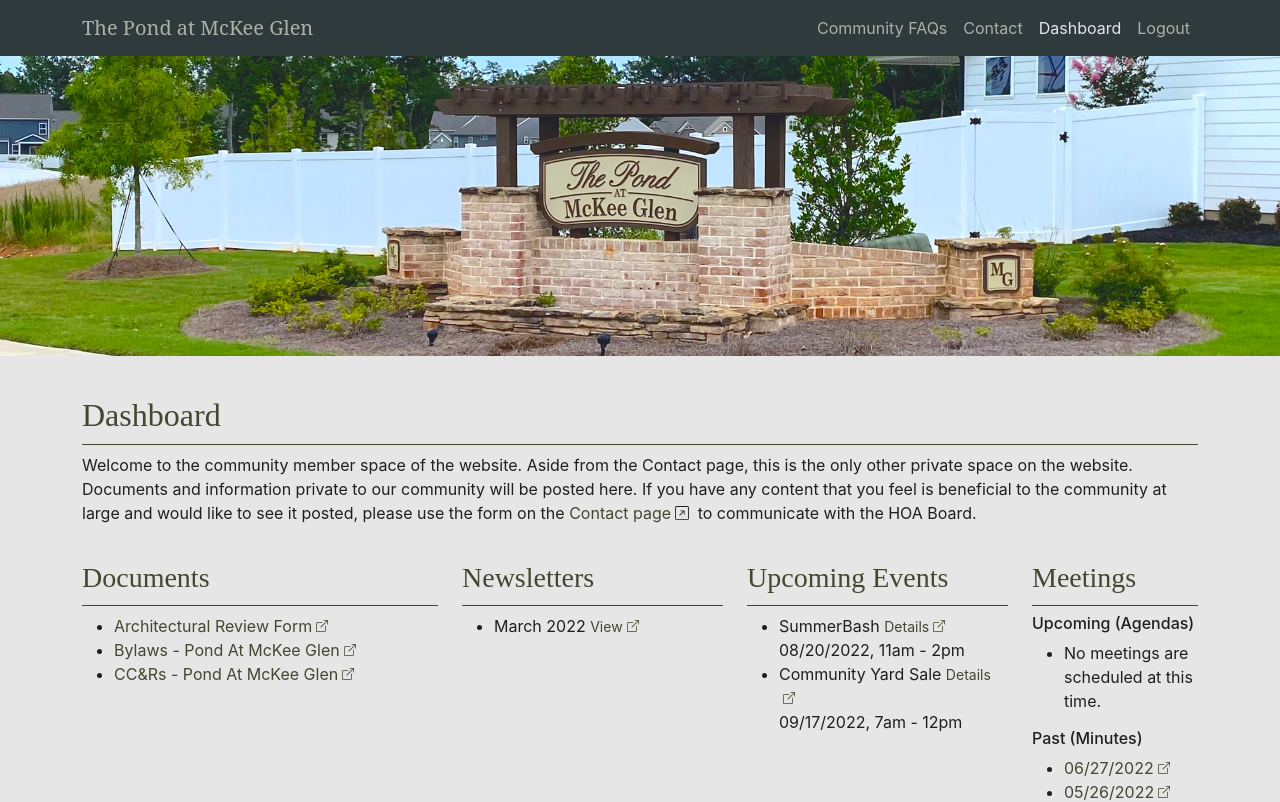
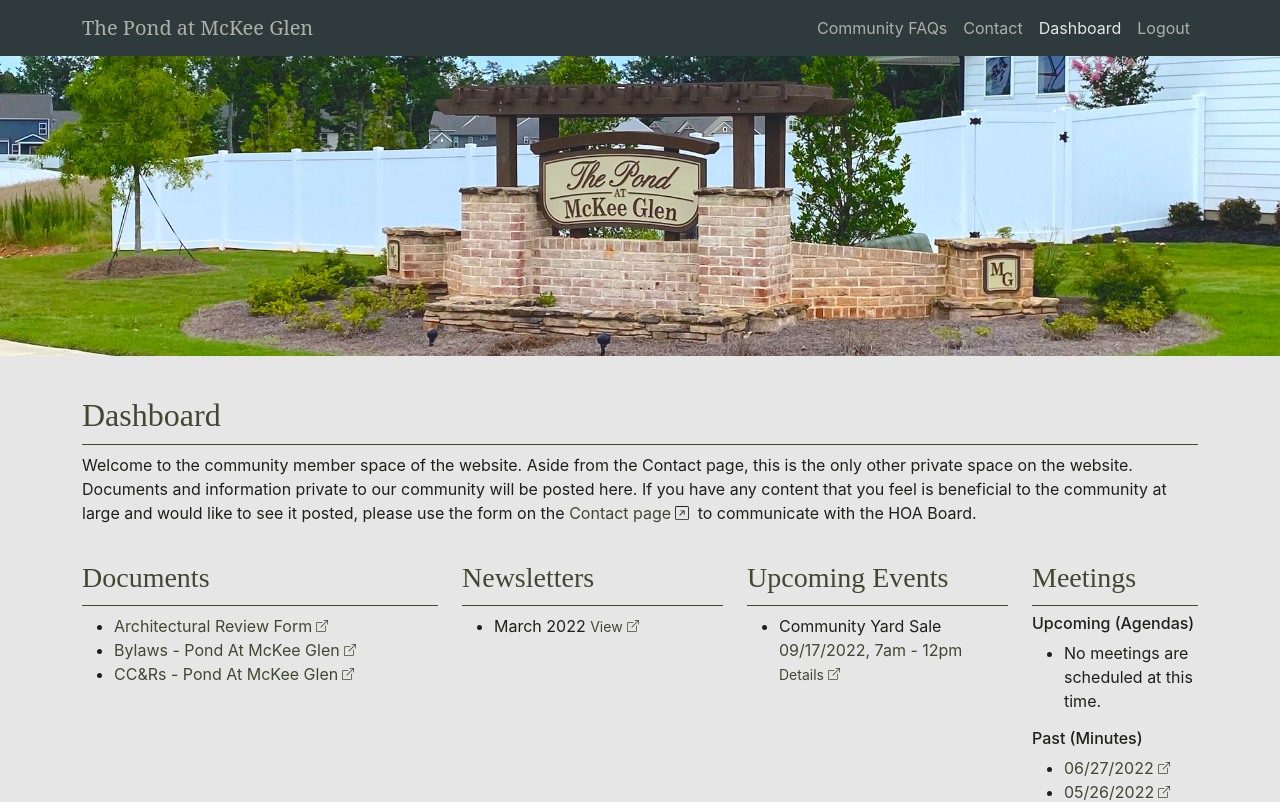
Before and after one commit to michaelfrankdev/mckeeglen, a Next.js app: page /dashboard in a window 1280 px wide. Shown: the top 802 px of the page. Built offline with nearby package versions, Linux system fonts and the light colour scheme; no server answers; sample sign-in values are in the browser's storage.

Commit message:
updates events on dashboard

```diff
--- a/pages/dashboard.js
+++ b/pages/dashboard.js
@@ -76,7 +76,7 @@ const Dashboard = () => {
           <Col className="mb-4" lg={3} md={6}>
             <h3 className="page-heading">Upcoming Events</h3>
             <ul>
-              <li>
+              {/* <li>
                 SummerBash{' '}
                 <a href="https://drive.google.com/file/d/1IZogOt3D6Olv7awwNJYSjGwcRMBEOwLz/view" target="_blank" rel="noreferrer">
                   <small>
@@ -86,17 +86,18 @@ const Dashboard = () => {
                 </a>
                 <br />
                 08/20/2022, 11am - 2pm
-              </li>
+              </li> */}
               <li>
                 Community Yard Sale{' '}
                 <a href="https://drive.google.com/file/d/1-VGtHZLjWbTuYfxFveWbmrFFRKROavy0/view" target="_blank" rel="noreferrer">
+                  <br />
+                  09/17/2022, 7am - 12pm
+                  <br />
                   <small>
                     Details
                     <BoxArrowUpRight size={12} className="mx-1 mb-1" />
                   </small>
                 </a>
-                <br />
-                09/17/2022, 7am - 12pm
               </li>
             </ul>
           </Col>
```
